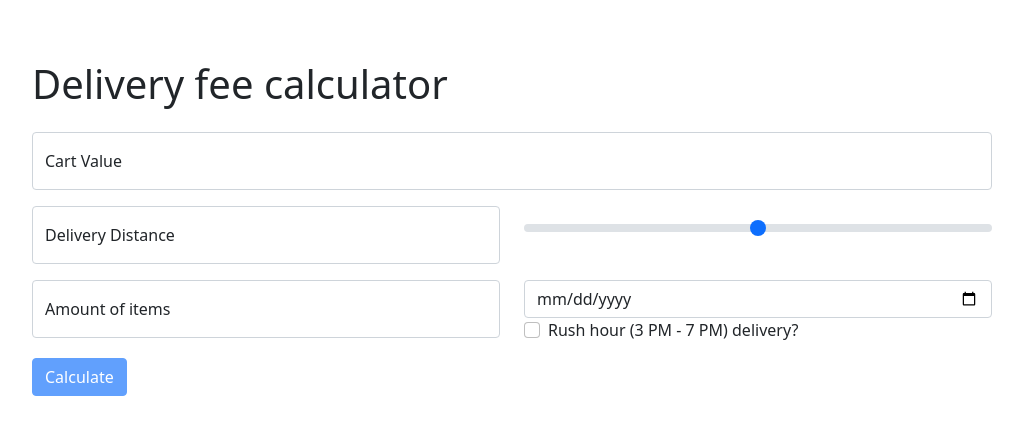
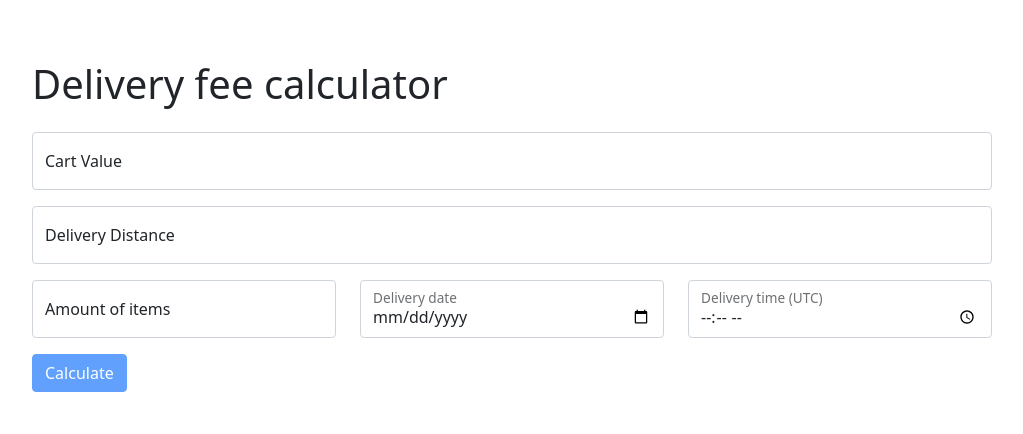
Before and after one commit to joelhackinen/deliveryfee, a React (Create React App) app: page / in a window 1280 px wide. Shown: the top 434 px of the page, without its empty margins (128-1151 px from the left). Built offline with nearby package versions, Linux system fonts and the light colour scheme.

Commit message:
finished the form

```diff
--- a/src/App.tsx
+++ b/src/App.tsx
@@ -3,9 +3,14 @@ import { Parameters } from "./components/DeliveryForm";
 
 const App = () => {
   const calculateFee = (params: Parameters) => {
-    const { cart, distance, amount, rushHour } = params;
-    window.alert("button pressed");
-    console.log(cart + distance + amount + (rushHour ? 5 : 0))
+    const { cart, distance, amount, day, time } = params;
+    const timeNumber = Number(time.split(":")[0]);
+    const surcharge = cart >= 10 ? cart : 10 - cart;
+    const deliveryFee = cart >= 1000 ? 0 : NaN;
+    const feeMultiplier = day === 5 && (timeNumber >= 15 && timeNumber <= 19) ? 1.25 : 1.00;
+    const fee = deliveryFee * feeMultiplier;
+    const finalFee = fee > 15 ? 15 : fee;
+    window.alert(`The delivery fee is ${finalFee}`);
   };
 
   // seuraavaks checkbox kysymään toimitusaikaa (rush hour?) ja joku kalenterihässäkkä.
--- a/src/components/DeliveryForm.tsx
+++ b/src/components/DeliveryForm.tsx
@@ -5,7 +5,8 @@ export interface Parameters {
   cart: number;
   distance: number;
   amount: number;
-  rushHour: boolean;
+  day: number;
+  time: string;
 }
 
 interface FormProps {
@@ -16,9 +17,12 @@ const DeliveryForm = (props: FormProps) => {
   const [cart, setCart] = useState<string>("")
   const [distance, setDistance] = useState<string>("");
   const [amount, setAmount] = useState<string>("");
-  const [rushHour, setRushHour] = useState<boolean>(false);
+  const [day, setDay] = useState<number>(NaN);
+  const [time, setTime] = useState<string>("");
 
-  const fieldsOk = cart !== "" && distance !== "" && amount !== "";
+  console.log(day, time);
+
+  const fieldsOk = cart !== "" && distance !== "" && amount !== "" && !isNaN(day) && time !== "";
 
   const submit = (event: FormEvent) => {
     event.preventDefault();
@@ -26,7 +30,8 @@ const DeliveryForm = (props: FormProps) => {
       cart: Number(cart),
       distance: Number(distance),
       amount: Number(amount),
-      rushHour
+      day,
+      time
     });
     setCart("");
     setDistance("");
@@ -38,16 +43,11 @@ const DeliveryForm = (props: FormProps) => {
       <FloatingLabel label="Cart Value" className="mb-3">
         <Form.Control type="number" value={cart} onChange={(event) => setCart(event.target.value)} placeholder="value"/>
       </FloatingLabel>
-      <Row>
       <Form.Group as={Col}>
         <FloatingLabel label="Delivery Distance" className="mb-3">
           <Form.Control type="number" value={distance} onChange={(event) => setDistance(event.target.value)} placeholder="distance"/>
         </FloatingLabel>
       </Form.Group>
-        <Form.Group as={Col} className="mb-3">
-          <Form.Range style={{ marginTop: 10 }} value={distance} min="1" max="15000" onChange={(event) => setDistance(event.target.value)}/>
-        </Form.Group>
-      </Row>
       <Row>
         <Form.Group as={Col}>
           <FloatingLabel label="Amount of items" className="mb-3">
@@ -55,10 +55,14 @@ const DeliveryForm = (props: FormProps) => {
           </FloatingLabel>
         </Form.Group>
         <Form.Group as={Col}>
-          <Form.Control type="date" />
-          <Form.Group className="mb-3" >
-            <Form.Check type="checkbox" label="Rush hour (3 PM - 7 PM) delivery?" onClick={() => setRushHour(!rushHour)}/>
+          <FloatingLabel label="Delivery date" >
+            <Form.Control type="date" onChange={(event) => setDay(new Date(event.target.value).getUTCDay())}/>
+          </FloatingLabel>
         </Form.Group>
+        <Form.Group as={Col}>
+          <FloatingLabel label="Delivery time (UTC)" >
+            <Form.Control type="time" value={time} onChange={(event) => setTime(event.target.value)}/>
+          </FloatingLabel>
         </Form.Group>
       </Row>
       <Button variant="primary" type="submit" disabled={!fieldsOk}>
```
Lines whose indentation alone changed are shown as unchanged.
